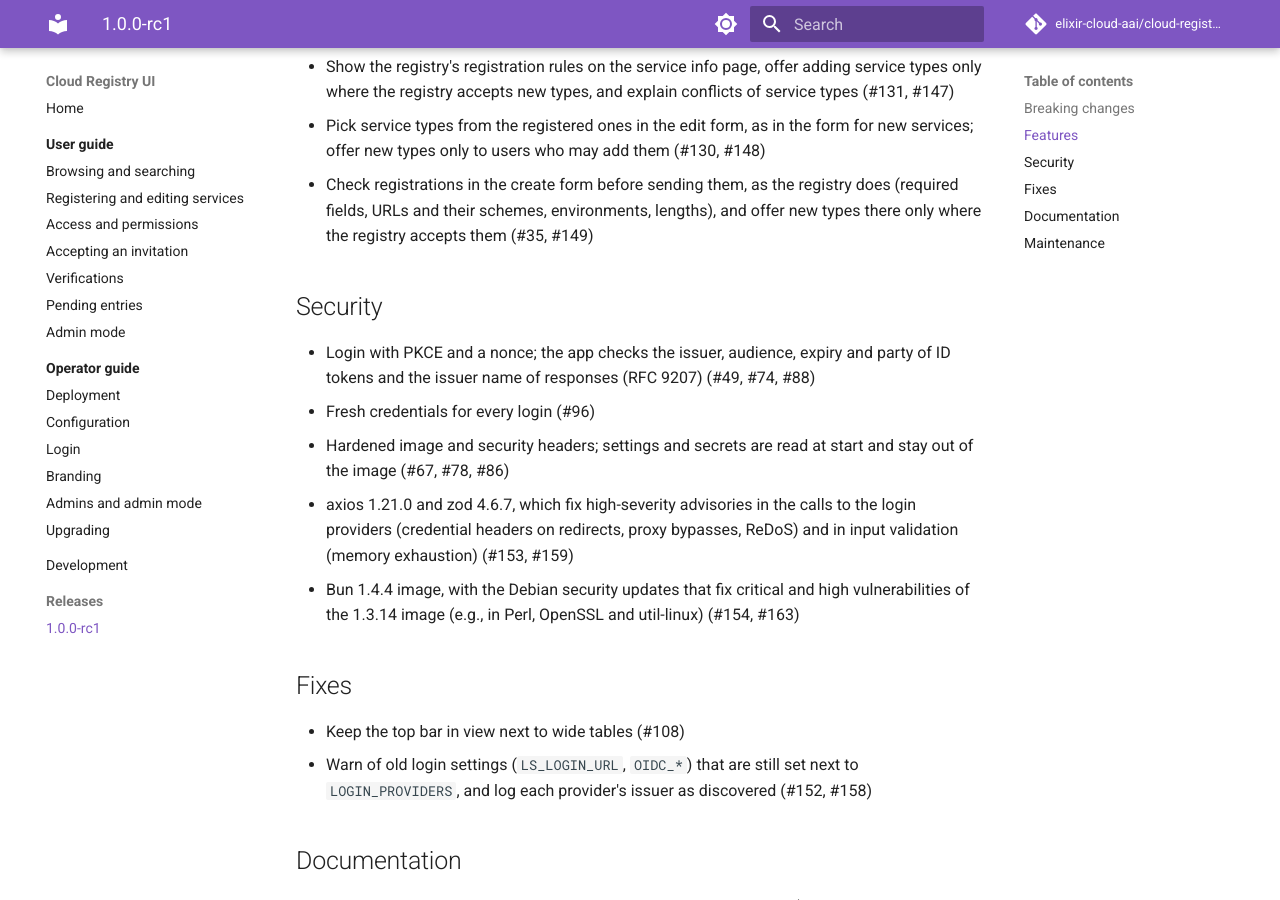
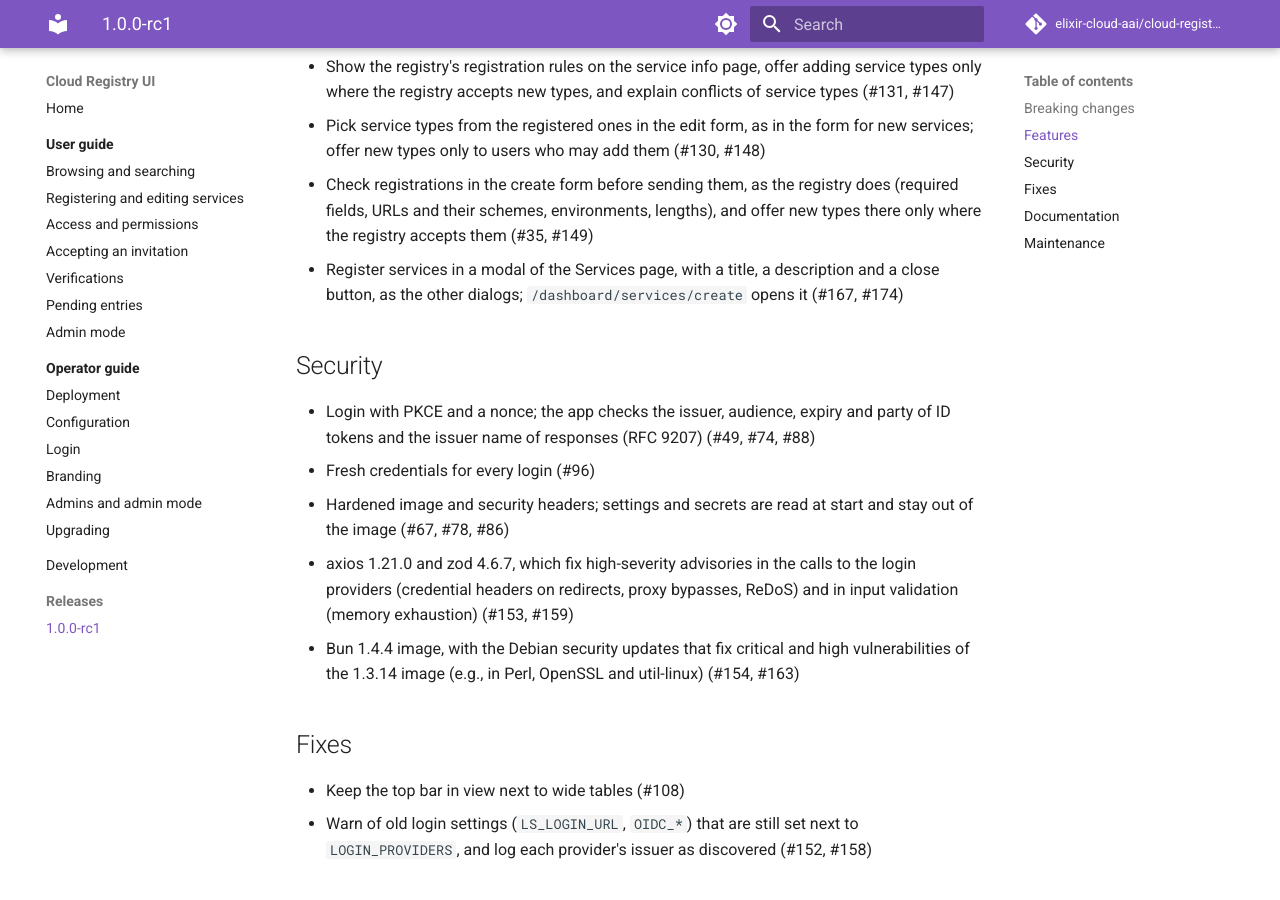
Before and after one commit to elixir-cloud-aai/cloud-registry-ui, an MkDocs documentation site: the page built from docs/releases/1.0.0-rc1.md, in a window 1280 px wide and 900 px high, scrolled down 1215 px. Built offline with MkDocs 1.6.1 and Material for MkDocs 9.7.7, drawn with Linux system fonts in a browser that asks for light colours; comment, search, counter and statistics services are not loaded.

Commit message:
docs: add the register modal to release notes
Refs #167

Co-Authored-By: Claude Opus 5.5 <noreply@anthropic.com>
Claude-Session: https://claude.ai/code/session_011FSoqMUX3EU35poH13xMgG

```diff
--- a/docs/releases/1.0.0-rc1.md
+++ b/docs/releases/1.0.0-rc1.md
@@ -55,6 +55,9 @@ unreleased versions, and the [user guide](../user-guide/index.md) to use it.
   registry does (required fields, URLs and their schemes, environments,
   lengths), and offer new types there only where the registry accepts them
   (#35, #149)
+- Register services in a modal of the Services page, with a title, a
+  description and a close button, as the other dialogs;
+  `/dashboard/services/create` opens it (#167, #174)
 
 ## Security
 
```
